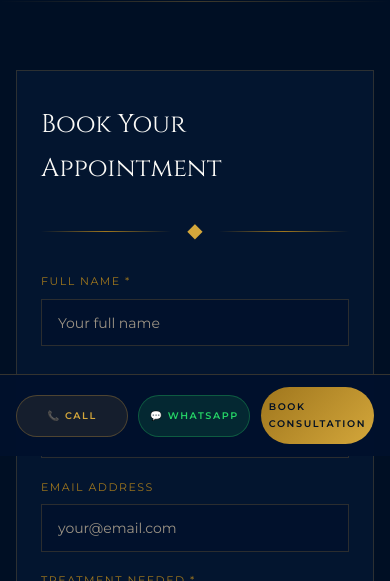
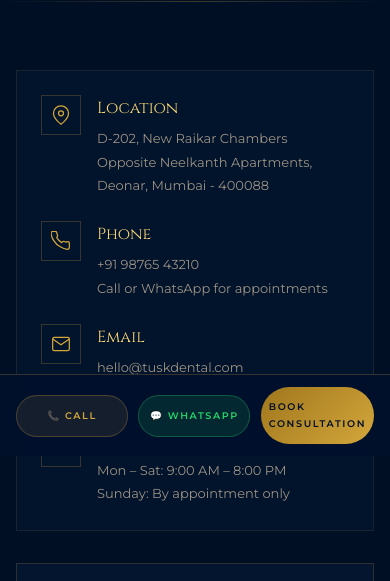
Before and after one commit to Barospooky/TUSK, a React (Vite) app: page /contact in a window 390 px wide. Shown: the part 388-969 px from the top of the page. Built offline with nearby package versions, Linux system fonts and the light colour scheme.

Commit message:
responsive for all window size

```diff
--- a/src/components/Footer.css
+++ b/src/components/Footer.css
@@ -173,6 +173,11 @@
   transform: translateY(-1px);
 }
 
+.footer__contact-item span,
+.footer__tagline {
+  overflow-wrap: anywhere;
+}
+
 .footer__bottom {
   display: grid;
   grid-template-columns: minmax(0, 1fr) auto;
--- a/src/index.css
+++ b/src/index.css
@@ -35,7 +35,21 @@
   font-family: var(--font-body);
   font-size: 18px;
   line-height: 1.7;
+  min-width: 320px;
   overflow-x: hidden;
+}
+
+img,
+picture,
+video,
+iframe {
+  display: block;
+  max-width: 100%;
+}
+
+img,
+video {
+  height: auto;
 }
 
 /* Scrollbar */
--- a/src/pages/Contact.css
+++ b/src/pages/Contact.css
@@ -1,7 +1,7 @@
 /* ── Contact Info Row (Full Width) ── */
 .contact-info-row {
-  display: none;
-  grid-template-columns: repeat(4, 1fr);
+  display: grid;
+  grid-template-columns: repeat(4, minmax(0, 1fr));
   gap: 2rem;
   margin-bottom: 4rem;
   padding: 2rem;
@@ -39,6 +39,7 @@
   font-size: 13px;
   color: var(--gray);
   line-height: 1.8;
+  overflow-wrap: anywhere;
 }
 
 /* ── Contact Grid: Form + Map side by side ── */
@@ -197,7 +198,7 @@
 /* ── Responsive ── */
 @media (max-width: 1100px) {
   .contact-info-row {
-    grid-template-columns: repeat(2, 1fr);
+    grid-template-columns: repeat(2, minmax(0, 1fr));
   }
 }
 
--- a/src/pages/PageCommon.css
+++ b/src/pages/PageCommon.css
@@ -1808,6 +1808,7 @@
     border-top: 1px solid rgba(207, 157, 60, 0.25);
     backdrop-filter: blur(16px);
     padding: 0.75rem 1rem;
+    padding-bottom: calc(0.75rem + env(safe-area-inset-bottom));
     gap: 0.65rem;
     align-items: center;
     justify-content: center;
@@ -1850,6 +1851,6 @@
 
   /* Add padding to page to prevent content being hidden behind CTA bar */
   .page-wrapper {
-    padding-bottom: 4.5rem;
-  }
-}
+    padding-bottom: calc(4.5rem + env(safe-area-inset-bottom));
+  }
+}
```
